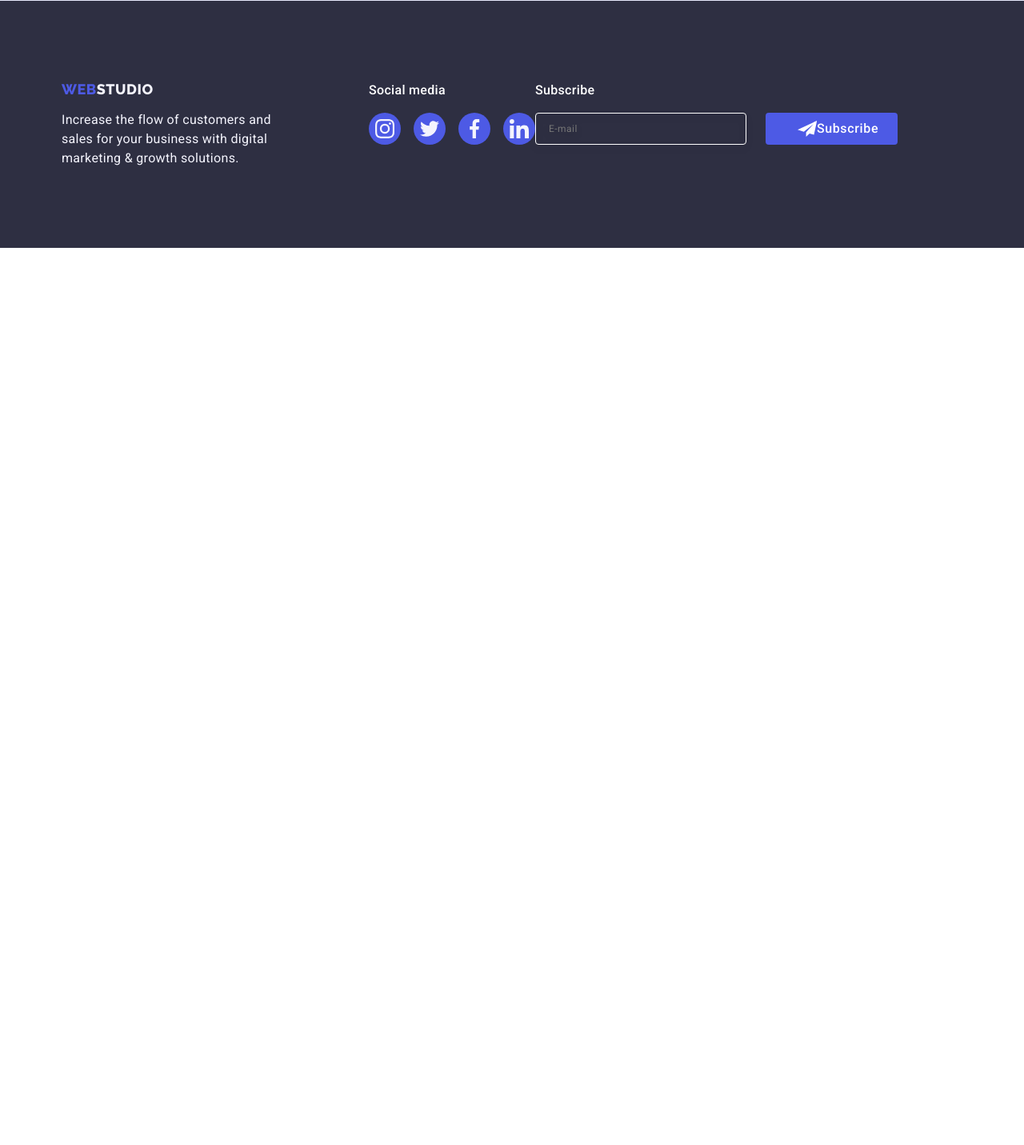
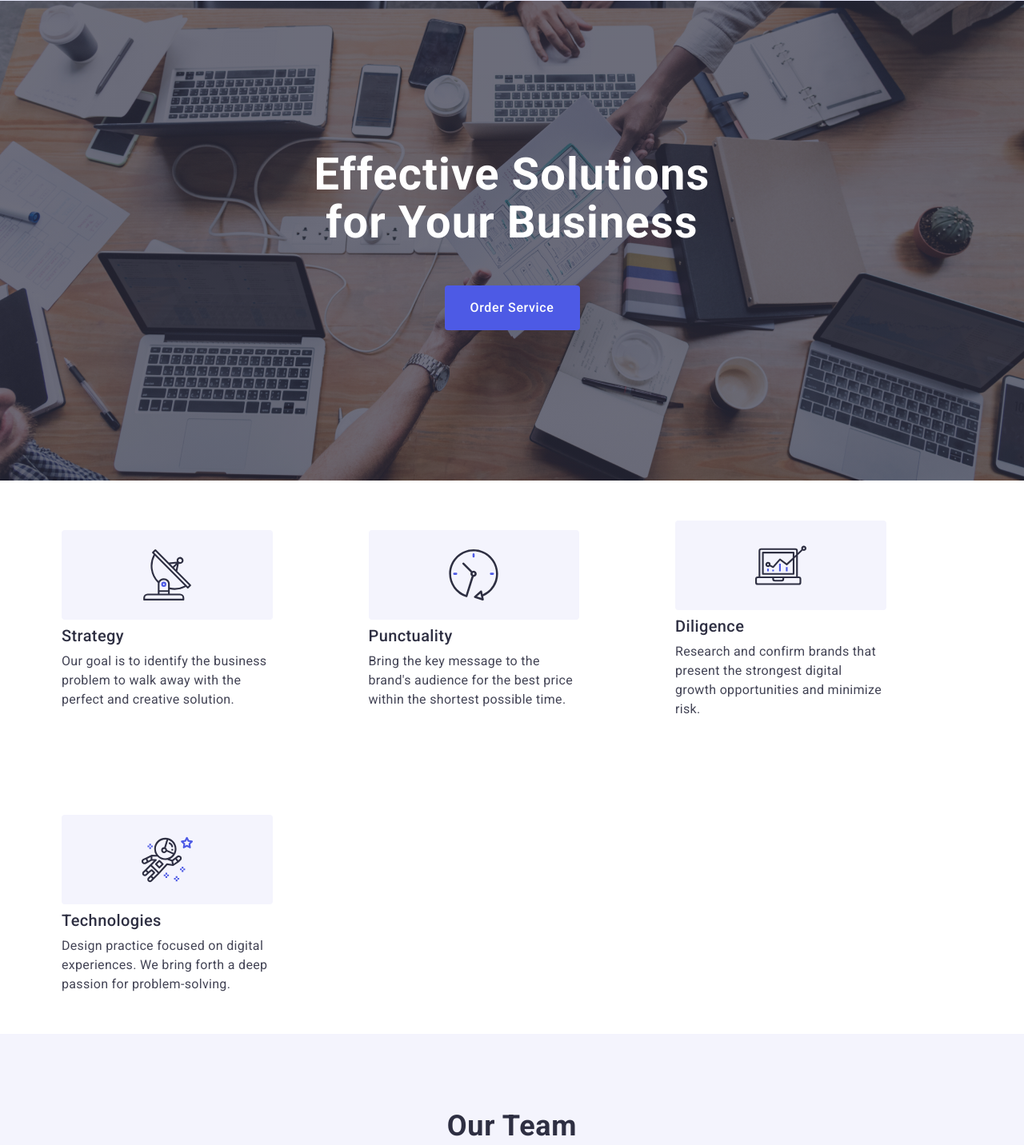
Before and after one commit to Evgeniy0701/goit-markup-hw-06, a plain HTML site: page index.html in a window 1280 px wide. Shown: the top 1432 px of the page at 80% size. Before the commit the page ends 800 px from the top, so only its background shows below. Drawn offline with nearby package versions, Linux system fonts and the light colour scheme.

Commit message:
Update index.html

```diff
--- a/index.html
+++ b/index.html
@@ -71,14 +71,14 @@
     </header>
     <main>
        <!--SECTION 1 Cap-->
-       <!-- <section class="here">
+       <section class="here">
         <div class="container cap-container">
           <h1 class="here-title">Effective Solutions for Your Business</h1>
           <button type="button" class="here-btn is-open">Order Service</button>
         </div>
-      </section> -->
+      </section>
       <!--SECTION 2-->
-      <!-- <section class="features">
+      <section class="features">
         <div class="container features-container">
           <h2 class="featurest visually-hidden">Features</h2>
           <ul class="features-list list">
@@ -132,9 +132,9 @@
             </li>
           </ul>
         </div>
-      </section>   -->
+      </section>
       <!--SECTION 3 Our team-->
-      <!-- <section class="made">
+      <section class="made">
         <div class="container">
           <h2 class="made-title">Our Team</h2>
           <ul class="made-list list">
@@ -288,9 +288,9 @@
             </li>
           </ul>
         </div>
-      </section> -->
+      </section>
       <!-- SECTION 4 PORTFOLIO -->
-      <!-- <section class="section-menu">
+      <section class="section-menu">
         <div class="container">
           <h2 class="made-title-portfolio">Our Portfolio</h2>
           <ul class="list-cards">
@@ -386,10 +386,10 @@
             </li>
           </ul>
         </div>
-      </section>  -->
+      </section>
     </main>
     <!--footer-->
-     <footer class="footer">
+    <!-- <footer class="footer">
       <div class="container footer-container">
         <div class="footer-logo-text">
           <a href="./index.html" class="footer-logo-link link"
@@ -456,7 +456,7 @@
           </form>
         </div>
       </div>
-    </footer>
+    </footer> -->
     <!--Modeln-->
     <!-- <div class="modal-container is-hidden">
       <div class="modal">
```
